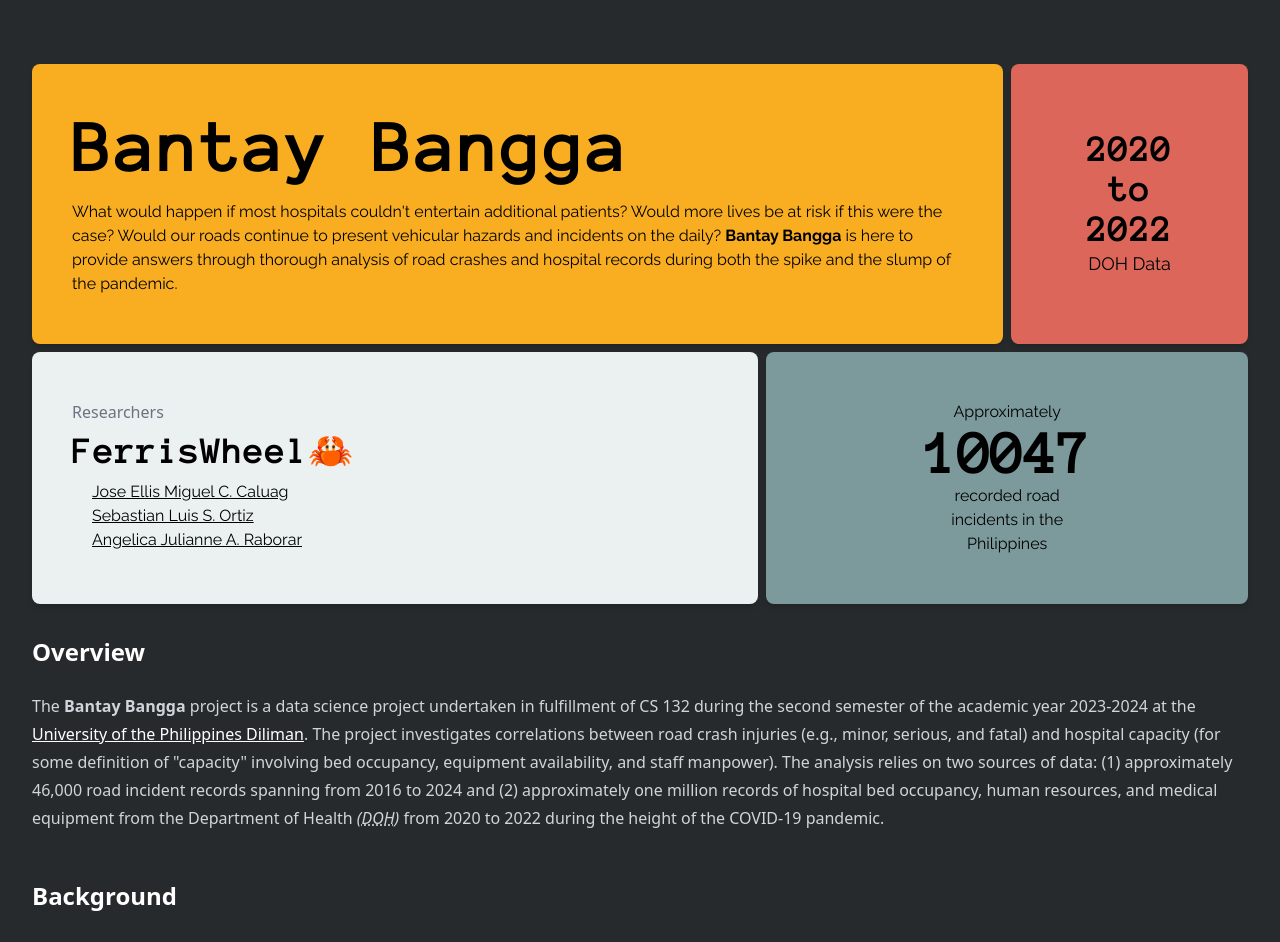
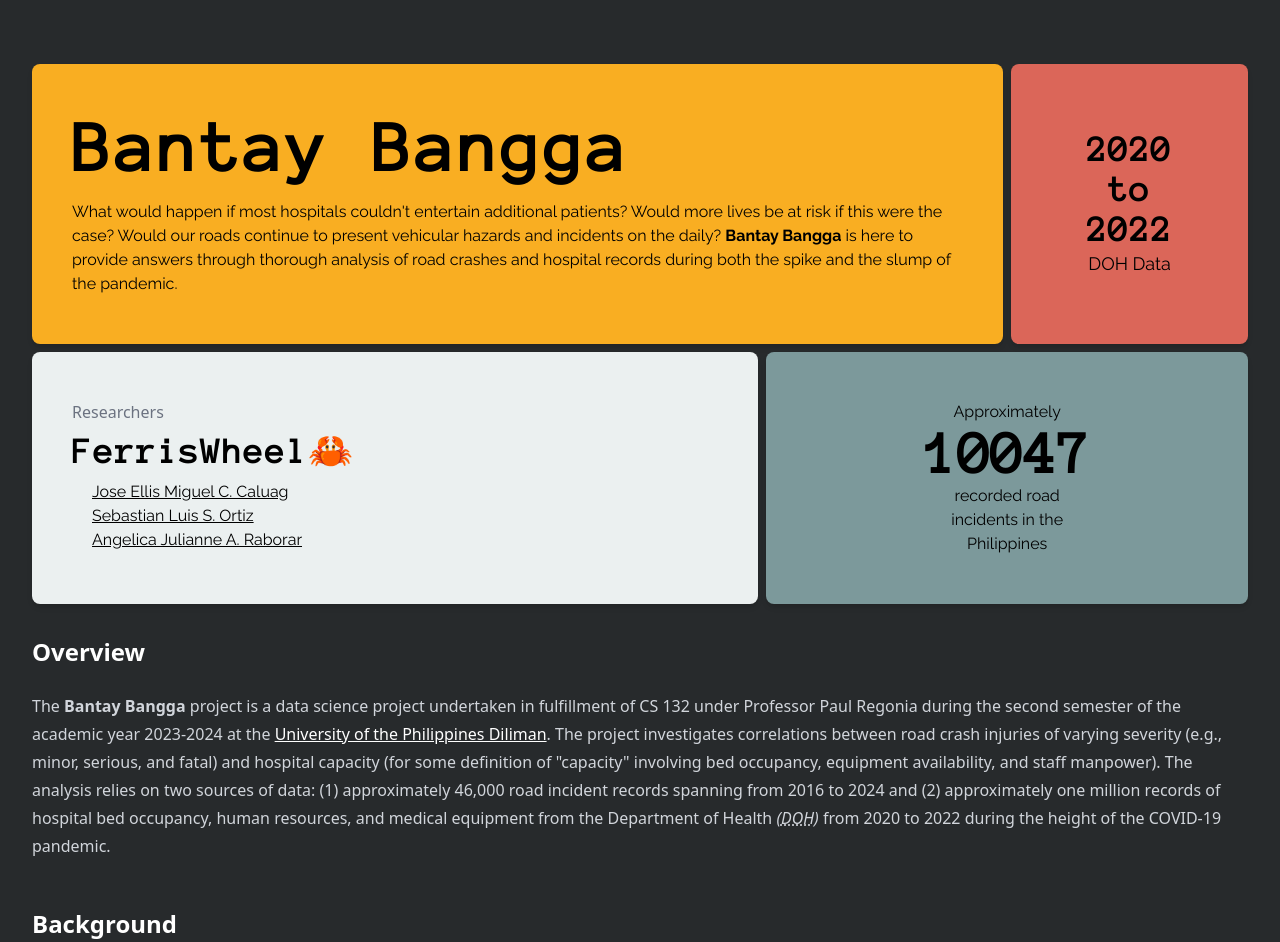
Before and after one commit to bantay-bangga/bantay-bangga.github.io, a SvelteKit app: page / in a window 1280 px wide. Shown: the top 942 px of the page. Built offline with nearby package versions, Linux system fonts and the light colour scheme; some icons are missing.

Commit message:
refactor: add details to overview

```diff
--- a/src/routes/+page.svelte
+++ b/src/routes/+page.svelte
@@ -14,10 +14,10 @@
 <article class="prose prose-invert max-w-none">
     <h2>Overview</h2>
     <p>
-        The <b>Bantay Bangga</b> project is a data science project undertaken in fulfillment of CS 132 during the second
+        The <b>Bantay Bangga</b> project is a data science project undertaken in fulfillment of CS 132 under Professor Paul Regonia during the second
         semester of the academic year 2023-2024 at the
         <a target="_blank" href="https://upd.edu.ph/">University of the Philippines Diliman</a>. The project
-        investigates correlations between road crash injuries (e.g., minor, serious, and fatal) and hospital capacity
+        investigates correlations between road crash injuries of varying severity (e.g., minor, serious, and fatal) and hospital capacity
         (for some definition of "capacity" involving bed occupancy, equipment availability, and staff manpower). The
         analysis relies on two sources of data: (1) approximately 46,000 road incident records spanning from 2016 to
         2024 and (2) approximately one million records of hospital bed occupancy, human resources, and medical equipment
```
